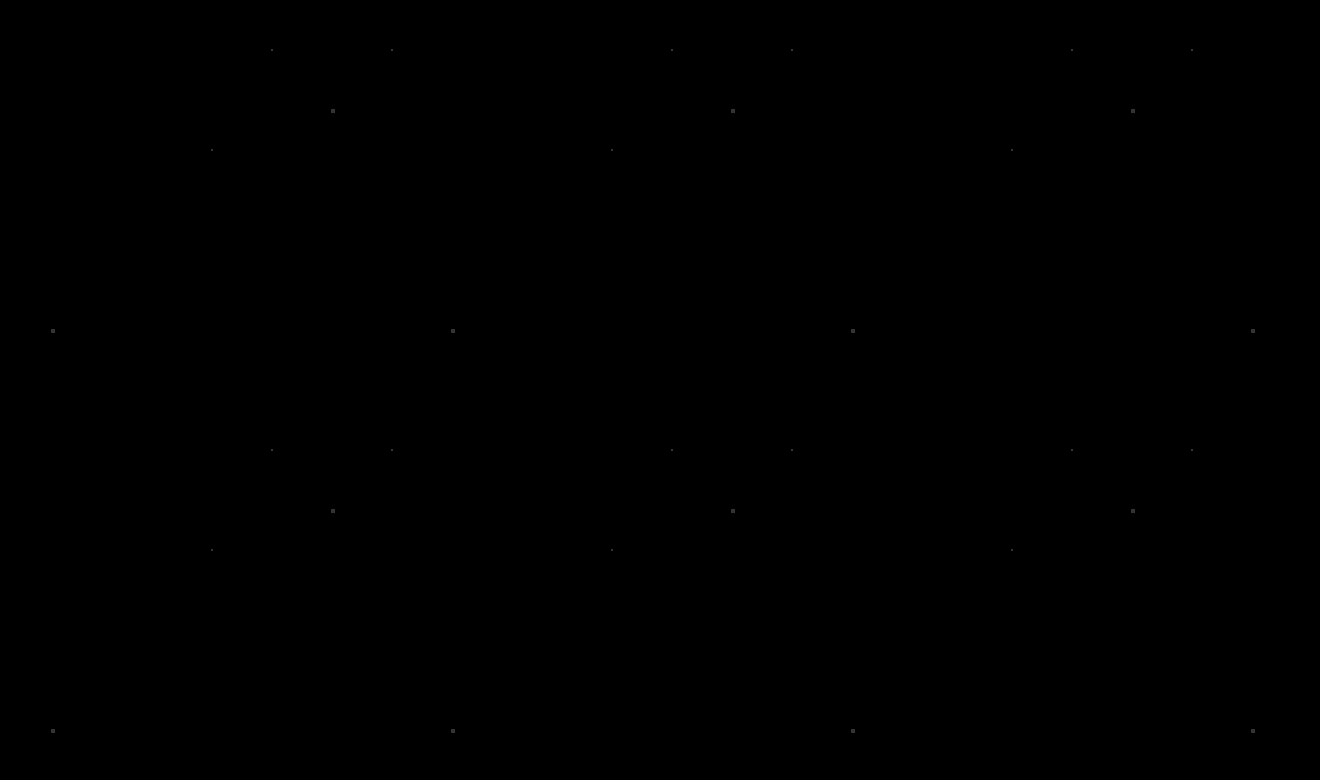
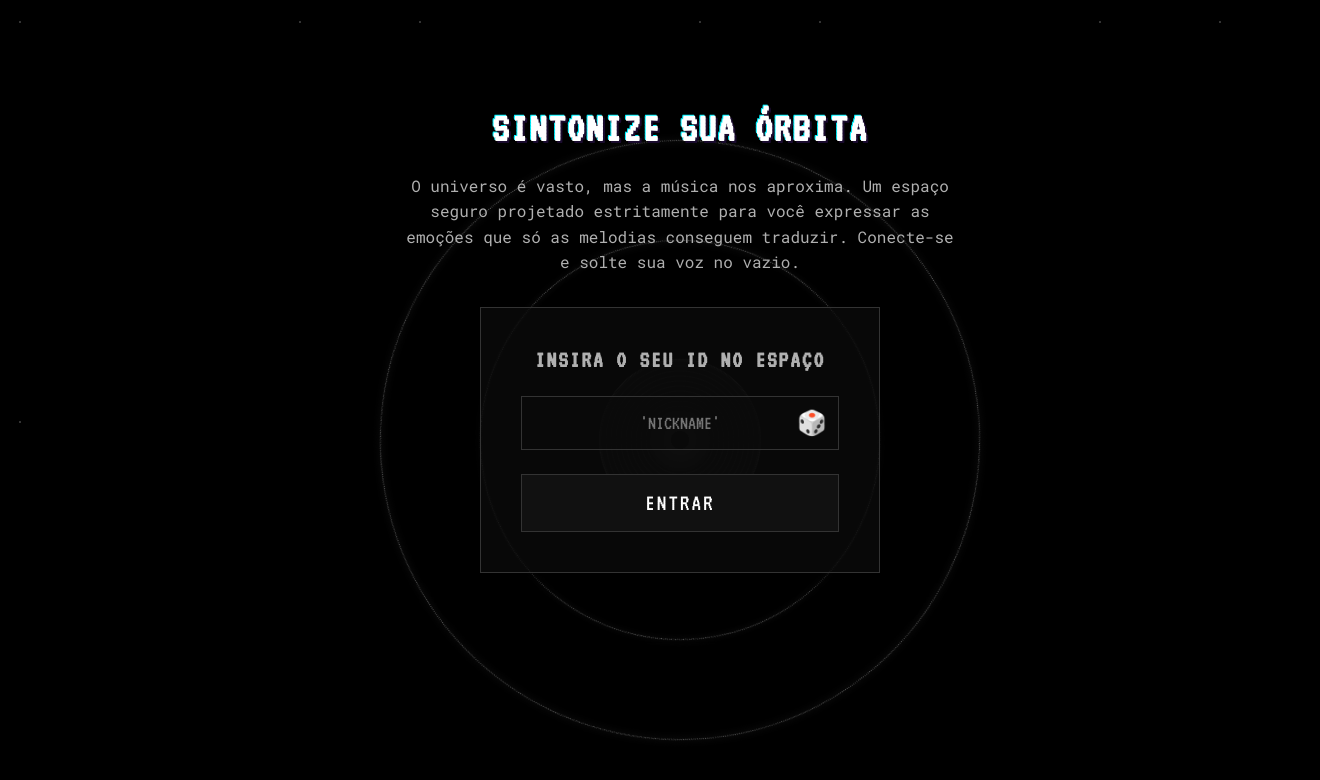
Before and after one commit to viniciuscanutx/discSpace3, a React (Vite) app: page /login in a window 1280 px wide. Before the commit this address had no page. Shown: the top 780 px of the page, 1320 px wide, since content can reach past the window. Built offline with nearby package versions, Linux system fonts and the light colour scheme.

Commit message:
✨ feat: Adiciona login, redireciona sem usuário, atualiza avatar, textos, ícones de áudio e constantes

```diff
--- a/src/App.tsx
+++ b/src/App.tsx
@@ -1,25 +1,29 @@
-import { BrowserRouter, Routes, Route } from 'react-router-dom'
+import { BrowserRouter, Routes, Route, Navigate } from 'react-router-dom'
 import { useAppStore } from './store/useAppStore'
-import { DEFAULT_USERNAME } from './constants'
 import { CreationPanel } from './components/creationPanel/CreationPanel'
 import { ChaosSpace } from './components/chaosSpace/ChaosSpace'
 import { UserProfile } from './components/userProfile/UserProfile'
 import { AudioPlayer } from './components/audioPlayer/AudioPlayer'
 import { LaunchAnimation } from './components/launchAnimation/LaunchAnimation'
 import { AboutPage } from './pages/AboutPage'
+import { LoginPage } from './pages/LoginPage'
 
 function HomeView() {
   const {
     selectedAlbum, reviewText, customSentiment, selectedIcon, rating,
-    activePost, chaosReviews, userXp, xpProgress, showLaunchAnimation,
+    activePost, chaosReviews, userXp, xpProgress, showLaunchAnimation, username,
     setSelectedAlbum, clearSelectedAlbum, setReviewText, setCustomSentiment,
     setSelectedIcon, setRating, setActivePost, launchReview, hideLaunchAnimation,
   } = useAppStore()
 
+  if (!username) {
+    return <Navigate to="/login" replace />
+  }
+
   return (
     <>
       <div className="about-link-container">
-        <a href="/about" className="about-link">ABOUT</a>
+        <a href="/about" className="about-link">SOBRE</a>
       </div>
 
       <CreationPanel
@@ -46,7 +50,7 @@ function HomeView() {
       />
 
       <UserProfile
-        username={DEFAULT_USERNAME}
+        username={username}
         level={userXp}
         xpProgress={xpProgress}
       />
@@ -62,6 +66,7 @@ function App() {
     <BrowserRouter>
       <Routes>
         <Route path="/" element={<HomeView />} />
+        <Route path="/login" element={<LoginPage />} />
         <Route path="/about" element={<AboutPage />} />
       </Routes>
     </BrowserRouter>
--- a/src/components/audioPlayer/audioPlayer.css
+++ b/src/components/audioPlayer/audioPlayer.css
@@ -18,7 +18,6 @@
     background: none;
     border: 1px solid var(--border-gray);
     color: #fff;
-    font-size: 16px;
     width: 32px;
     height: 32px;
     display: flex;
@@ -28,6 +27,7 @@
     border-radius: 50%;
     transition: all 0.2s;
     flex-shrink: 0;
+    padding: 0;
 }
 
 .audio-play-btn:hover {
--- a/src/components/userProfile/UserProfile.tsx
+++ b/src/components/userProfile/UserProfile.tsx
@@ -8,10 +8,10 @@ interface UserProfileProps {
 export function UserProfile({ username, level, xpProgress }: UserProfileProps) {
   return (
     <div className="user-profile">
-      <div className="avatar-box">🤺</div>
+      <div className="avatar-box">{username[0].toUpperCase() + username[1].toUpperCase()}</div>
       <div className="profile-details">
         <div className="user-name">{username}</div>
-        <div className="player-level">SOUND EXPLORER LV. {level}</div>
+        <div className="player-level">EXPLORADOR LV. {level}</div>
         <div className="xp-bar-wrapper">
           <span className="xp-label">XP</span>
           <div className="xp-bar-fill" style={{ width: `${xpProgress}%` }}></div>
--- a/src/constants/index.ts
+++ b/src/constants/index.ts
@@ -1,3 +1,6 @@
 export const AVAILABLE_ICONS = ['✨','👽','🖤','💀','🚀','🎶','🔮','🔥','🧠'] as const
 
 export const DEFAULT_USERNAME = 'testeUser'
+
+export const ADJECTIVES = ['Cosmic', 'Solar', 'Lunar', 'Astral', 'Nebula', 'Echo', 'Void', 'Nova', 'Sonic', 'Retro', 'Neon', 'Cyber']
+export const NOUNS = ['Wanderer', 'Surfer', 'Pilot', 'Rider', 'Drifter', 'Ghost', 'Seeker', 'Nomad', 'Vinyl', 'Groove', 'Spacer', 'Punk']
--- /dev/null
+++ b/src/pages/LoginPage.tsx
@@ -0,0 +1,55 @@
+import { useState } from 'react'
+import { useNavigate } from 'react-router-dom'
+import { useAppStore } from '../store/useAppStore'
+import { generateRandomName } from '../utils/utils'
+import './loginPage.css'
+
+export function LoginPage() {
+    const [nickname, setNickname] = useState('')
+    const setUsername = useAppStore(state => state.setUsername)
+    const navigate = useNavigate()
+
+    const handleLogin = () => {
+        if (nickname.trim()) {
+            setUsername(nickname.trim())
+            navigate('/')
+        }
+    }
+
+    const handleGenerateRandomName = () => {
+        setNickname(generateRandomName())
+    }
+
+    return (
+        <div className="login-page">
+            <div className="login-vinyl-record"></div>
+            <div className="login-orbit-ring login-orbit-1"></div>
+            <div className="login-orbit-ring login-orbit-2"></div>
+
+            <div className="login-welcome-text">
+                <h2>SINTONIZE SUA ÓRBITA</h2>
+                <p>O universo é vasto, mas a música nos aproxima. Um espaço seguro projetado estritamente para você expressar as emoções que só as melodias conseguem traduzir. Conecte-se e solte sua voz no vazio.</p>
+            </div>
+
+            <div className="login-container">
+                <div className="login-content">
+                    <h1 className="login-title">Insira o seu ID no espaço</h1>
+                    <div className="login-input-wrapper">
+                        <input
+                            type="text"
+                            className="login-input"
+                            placeholder="'nickname'"
+                            value={nickname}
+                            onChange={(e) => setNickname(e.target.value)}
+                            onKeyDown={(e) => e.key === 'Enter' && handleLogin()}
+                        />
+                        <button className="login-dice-btn" onClick={handleGenerateRandomName} title="Gerar ID aleatório">
+                            🎲
+                        </button>
+                    </div>
+                    <button className="login-button" onClick={handleLogin}>ENTRAR</button>
+                </div>
+            </div>
+        </div>
+    )
+}
--- a/src/pages/aboutPage.css
+++ b/src/pages/aboutPage.css
@@ -1,18 +1,28 @@
 .about-page {
     min-height: 80vh;
-    width: 420px;
     display: flex;
     align-items: center;
     justify-content: center;
-    padding: 40px;
+    padding: 20px;
+    width: 100vw;
+    box-sizing: border-box;
+    position: relative;
+    left: 50%;
+    right: 50%;
+    margin-left: -14vw;
 }
 
 .about-content {
-    max-width: 600px;
+    max-width: 800px;
     background: rgba(10, 10, 10, 0.95);
     border: 1px solid var(--border-gray);
-    padding: 40px;
+    padding: 60px;
     text-align: center;
+}
+
+.about-button-container {
+    margin-bottom: 60px;
+    text-align: right;
 }
 
 .about-header {
--- /dev/null
+++ b/src/pages/loginPage.css
@@ -0,0 +1,191 @@
+.login-page {
+    position: relative;
+    display: grid;
+    grid-template-rows: 1fr auto 1fr;
+    justify-items: center;
+    height: 100vh;
+    width: 100vw;
+    background-color: #000;
+    overflow: hidden;
+}
+
+.login-orbit-ring {
+    position: absolute;
+    top: 50%;
+    left: 50%;
+    transform: translate(-50%, -50%);
+    border: 1px dotted rgba(255, 255, 255, 0.4);
+    border-radius: 50%;
+    pointer-events: none;
+    box-shadow: 0 0 10px rgba(255, 255, 255, 0.05), inset 0 0 10px rgba(255, 255, 255, 0.05);
+    z-index: 1;
+}
+
+.login-orbit-1 {
+    width: 400px;
+    height: 400px;
+    animation: login-spin 40s linear infinite;
+}
+
+.login-orbit-2 {
+    width: 600px;
+    height: 600px;
+    animation: login-spin 60s linear infinite reverse;
+}
+
+.login-vinyl-record {
+    position: absolute;
+    top: 50%;
+    left: 50%;
+    width: 160px;
+    height: 160px;
+    background:
+        radial-gradient(circle, #000 0%, #000 8%, transparent 8%),
+        radial-gradient(circle, #222 8%, #111 28%, transparent 28%),
+        repeating-radial-gradient(circle, #0a0a0a 0%, #0a0a0a 3px, #1a1a1a 4px, #0a0a0a 5px);
+    border-radius: 50%;
+    box-shadow: 0 0 0 1px #333, 0 0 30px rgba(255, 255, 255, 0.02);
+    z-index: 2;
+    animation: login-spin-vinyl 4s linear infinite;
+}
+
+@keyframes login-spin {
+    100% {
+        transform: translate(-50%, -50%) rotate(360deg);
+    }
+}
+
+@keyframes login-spin-vinyl {
+    0% {
+        transform: translate(-50%, -50%) rotate(0deg);
+    }
+
+    100% {
+        transform: translate(-50%, -50%) rotate(360deg);
+    }
+}
+
+.login-container {
+    grid-row: 2;
+    position: relative;
+    z-index: 10;
+    display: flex;
+    justify-content: center;
+    align-items: center;
+    background: rgba(10, 10, 10, 0.8);
+    border: 1px solid var(--border-gray, #333);
+    padding: 40px;
+    width: 400px;
+    box-shadow: 0 10px 40px rgba(0, 0, 0, 0.8);
+}
+
+.login-content {
+    display: flex;
+    flex-direction: column;
+    justify-content: center;
+    align-items: center;
+    width: 100%;
+}
+
+.login-title {
+    font-family: var(--pixel-font, 'VT323', monospace);
+    font-size: 24px;
+    color: var(--light-gray, #b0b0b0);
+    margin-bottom: 24px;
+    text-transform: uppercase;
+    letter-spacing: 2px;
+}
+
+.login-input-wrapper {
+    position: relative;
+    width: 100%;
+    margin-bottom: 24px;
+}
+
+.login-input {
+    width: 100%;
+    background: rgba(10, 10, 10, 0.5);
+    border: 1px solid var(--border-gray, #333);
+    padding: 16px 48px; /* space for the dice symmetrically */
+    color: #fff;
+    font-family: var(--pixel-font, 'VT323', monospace);
+    font-size: 20px;
+    text-transform: uppercase;
+    outline: none;
+    text-align: center;
+    transition: border-color 0.3s;
+}
+
+.login-input:focus {
+    border-color: #fff;
+}
+
+.login-dice-btn {
+    position: absolute;
+    right: 12px;
+    top: 50%;
+    transform: translateY(-50%);
+    background: transparent;
+    border: none;
+    font-size: 24px;
+    cursor: pointer;
+    transition: transform 0.2s, filter 0.2s;
+    display: flex;
+    align-items: center;
+    justify-content: center;
+    padding: 0;
+    user-select: none;
+}
+
+.login-dice-btn:hover {
+    transform: translateY(-50%) scale(1.15);
+    filter: brightness(1.2);
+}
+
+.login-button {
+    width: 100%;
+    background: #111;
+    border: 1px solid var(--border-gray, #333);
+    color: #fff;
+    font-family: var(--pixel-font, 'VT323', monospace);
+    font-size: 24px;
+    padding: 16px;
+    cursor: pointer;
+    transition: all 0.2s;
+    text-transform: uppercase;
+    letter-spacing: 2px;
+}
+
+.login-button:hover {
+    background: #fff;
+    color: #000;
+}
+
+.login-welcome-text {
+    grid-row: 1;
+    align-self: end;
+    margin-bottom: 32px;
+    position: relative;
+    z-index: 10;
+    text-align: center;
+    max-width: 600px;
+    color: #fff;
+    padding: 0 20px;
+}
+
+.login-welcome-text h2 {
+    font-family: var(--pixel-font, 'VT323', monospace);
+    font-size: 42px;
+    margin-bottom: 24px;
+    color: #fff;
+    text-transform: uppercase;
+    text-shadow: 2px 2px 0 var(--deep-purple, #1a0b2e), -1px -1px 0 var(--cyan-neon, #00f3ff);
+    letter-spacing: 2px;
+}
+
+.login-welcome-text p {
+    font-family: var(--text-font, 'Roboto Mono', monospace);
+    font-size: 16px;
+    color: var(--light-gray, #b0b0b0);
+    line-height: 1.6;
+}
--- /dev/null
+++ b/src/utils/utils.ts
@@ -0,0 +1,8 @@
+import { ADJECTIVES, NOUNS } from '../constants'
+
+export function generateRandomName(): string {
+    const adj = ADJECTIVES[Math.floor(Math.random() * ADJECTIVES.length)]
+    const noun = NOUNS[Math.floor(Math.random() * NOUNS.length)]
+    const num = Math.floor(Math.random() * 999)
+    return `${adj}${noun}${num}`
+}
```
Also changed, not shown: src/components/audioPlayer/AudioPlayer.tsx (+10 -1 lines), src/pages/AboutPage.tsx (+16 -5 lines), src/store/useAppStore.ts (+9 -1 lines), src/index.css (line endings or trailing spaces).
